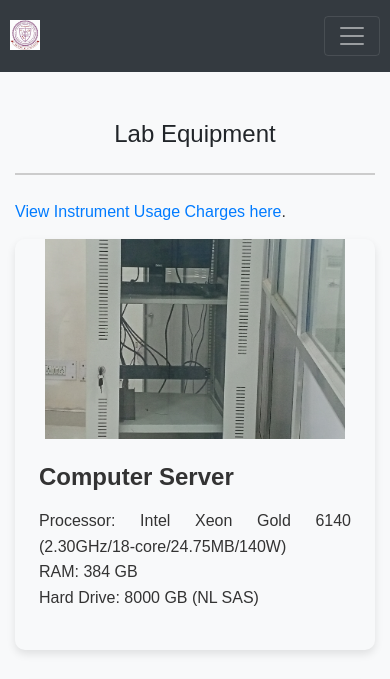
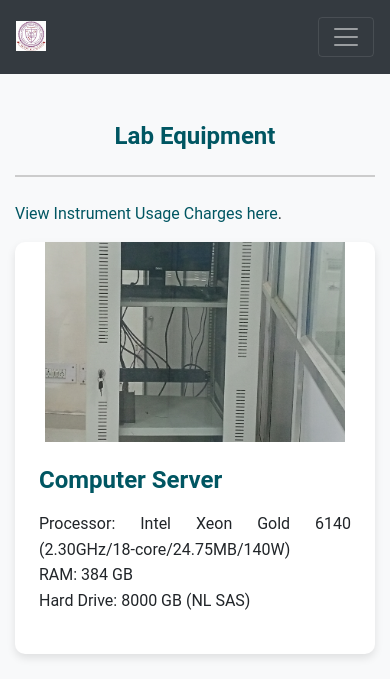
Before and after one commit to vijindal/MML_Group, a PHP site: page /Lab_facilities.html in a window 390 px wide. Shown: the top 679 px of the page. Run offline with PHP 8.4, Linux system fonts and the light colour scheme.

Commit message:
update_css

```diff
--- a/style.css
+++ b/style.css
@@ -1,59 +1,76 @@
 /* Global Styles */
+:root {
+    --primary: #005662; /* IIT BHU blue */
+    --accent: #FFC107; /* IIT BHU gold */
+    --text: #212529; /* Dark gray for text */
+    --background: #f8f9fa; /* Light gray background */
+    --border: #ccc; /* Neutral border */
+    --white: #ffffff; /* White for contrast */
+}
+
 body {
-    font-family: Arial, sans-serif;
+    font-family: 'Roboto', Arial, sans-serif; /* Modern font with fallback */
     margin: 0;
     padding: 0;
-    text-align: justify;
     line-height: 1.6;
-    color: #333;
-    background-color: #f8f9fa;
+    color: var(--text);
+    background-color: var(--background);
+    min-height: 100vh;
+    display: flex;
+    flex-direction: column;
+}
+
+h1, h2, h3, h4, h5, h6 {
+    color: var(--primary);
+    margin-bottom: 1rem;
+    font-weight: 700;
 }
 
 h1 {
-    margin-bottom: 20px;
     font-size: 2.5rem;
-    color: #212529;
-    text-align: center;
+}
+
+h2 {
+    font-size: 1.8rem;
 }
 
 p {
-    margin-bottom: 15px;
+    margin-bottom: 1rem;
+    text-align: justify;
 }
 
 ul {
-    padding-left: 20px;
+    padding-left: 1.5rem;
+    margin-bottom: 1rem;
 }
 
 a {
-    color: #007bff;
+    color: var(--primary);
     text-decoration: none;
+    transition: color 0.3s ease;
 }
 
 a:hover {
+    color: var(--accent);
     text-decoration: underline;
 }
 
 hr {
-    border: 1px solid #ccc;
-    margin: 20px 0;
+    border: 1px solid var(--border);
+    margin: 1.5rem 0;
 }
 
 img {
     max-width: 100%;
     height: auto;
     display: block;
-    margin: auto;
+    margin: 0 auto;
 }
 
 /* Navbar Styles */
 .navbar {
-    background-color: #333;
-    color: white;
-    padding: 15px 10px;
-    display: flex;
-    justify-content: space-between;
-    align-items: center;
-    flex-wrap: wrap;
+    background-color: var(--primary);
+    padding: 1rem;
 }
 
 .nav-list {
@@ -65,46 +82,121 @@
 }
 
 .nav-list li {
-    margin: 0 15px;
+    margin: 0 1rem;
 }
 
 .nav-list li a {
-    text-decoration: none;
-    color: white;
-    font-weight: bold;
-    padding: 5px 10px;
+    color: var(--white);
+    font-weight: 500;
+    padding: 0.5rem 1rem;
     border-radius: 5px;
+    transition: background-color 0.3s ease;
 }
 
 .nav-list li a:hover {
-    background-color: #575757;
+    background-color: var(--accent);
+    color: var(--text);
+    text-decoration: none;
 }
 
 /* Footer Styles */
 footer.address {
+    background-color: var(--primary);
+    color: var(--white);
+    padding: 2rem 1rem;
+    margin-top: auto;
     display: flex;
     justify-content: space-between;
-    align-items: flex-start;
-    background-color: #333;
-    color: white;
-    padding: 20px 10px;
     flex-wrap: wrap;
 }
 
 footer.address .address-section {
-    width: 30%;
-    padding: 10px;
+    flex: 1;
+    min-width: 200px;
+    padding: 1rem;
 }
 
 footer.address .address-section h4 {
-    margin-bottom: 10px;
     font-size: 1.2rem;
-    color: #f8f9fa;
+    margin-bottom: 0.5rem;
 }
 
 footer.address .address-section p {
-    margin: 5px 0;
     font-size: 0.9rem;
+    margin: 0.3rem 0;
+}
+
+/* Card Styles (for Publications, Facilities, etc.) */
+.card {
+    box-shadow: 0 4px 8px rgba(0, 0, 0, 0.1);
+    border-radius: 10px;
+    margin-bottom: 1.5rem;
+    background-color: var(--white);
+    border: none; /* Override Bootstrap default */
+}
+
+.card-body {
+    padding: 1.5rem;
+}
+
+/* Equipment Card (Lab Facilities) */
+.equipment-card {
+    display: flex;
+    align-items: center;
+    margin-bottom: 2rem;
+    box-shadow: 0 4px 8px rgba(0, 0, 0, 0.1);
+    border-radius: 10px;
+    background-color: var(--white);
+    overflow: hidden;
+}
+
+.equipment-card img {
+    width: 300px;
+    height: 200px;
+    object-fit: cover;
+}
+
+.equipment-info {
+    padding: 1.5rem;
+    flex: 1;
+}
+
+/* Sidebar Menu (Teaching, Research) */
+.main-container {
+    display: flex;
+    flex-wrap: wrap;
+}
+
+.sidebar {
+    width: 250px;
+    padding: 1rem;
+    background-color: var(--white);
+    box-shadow: 2px 0 5px rgba(0, 0, 0, 0.1);
+}
+
+.sidebar ul {
+    list-style: none;
+    padding: 0;
+}
+
+.sidebar li {
+    margin-bottom: 0.75rem;
+}
+
+.sidebar a {
+    color: var(--primary);
+    font-weight: 500;
+}
+
+.sidebar a:hover {
+    color: var(--accent);
+}
+
+/* Content Section */
+.content {
+    flex-grow: 1;
+    padding: 1.5rem;
+    margin-left: 250px;
 }
 
 /* Responsive Media Queries */
@@ -113,22 +205,27 @@
         font-size: 2rem;
     }
 
-    footer.address .address-section {
-        width: 45%;
-    }
-
-    .navbar {
-        flex-direction: column;
-        text-align: center;
-    }
-
     .nav-list {
         flex-direction: column;
-        margin-top: 10px;
+        margin-top: 0.5rem;
     }
 
     .nav-list li {
-        margin: 10px 0;
+        margin: 0.5rem 0;
+    }
+
+    .sidebar {
+        width: 100%;
+        position: static;
+        box-shadow: none;
+    }
+
+    .content {
+        margin-left: 0;
+    }
+
+    footer.address .address-section {
+        flex: 1 1 45%;
     }
 }
 
@@ -137,56 +234,31 @@
         font-size: 1.5rem;
     }
 
+    h2 {
+        font-size: 1.3rem;
+    }
+
+    .equipment-card {
+        flex-direction: column;
+    }
+
+    .equipment-card img {
+        width: 100%;
+        height: auto;
+    }
+
     footer.address .address-section {
-        width: 100%;
+        flex: 1 1 100%;
         text-align: center;
     }
 
     iframe {
-        width: 100%;
         height: 300px;
     }
 }
 
-/* Main layout */
-.main-container {
-    display: flex;
+/* Accessibility Enhancements */
+:focus {
+    outline: 2px solid var(--accent);
+    outline-offset: 2px;
 }
-
-/* Sidebar Menu */
-.sidebar {
-    width: 250px;
-    padding: 15px;
-    position: fixed;
-    height: 100%;
-}
-
-.sidebar ul {
-    list-style-type: none;
-    padding: 0;
-}
-
-.sidebar li {
-    margin-bottom: 10px;
-}
-
-.sidebar a {
-    color: #007bff;
-    text-decoration: none;
-}
-
-.sidebar a:hover {
-    text-decoration: underline;
-}
-
-/* Content Section */
-.content {
-    margin-left: 250px;
-    padding: 20px;
-    flex-grow: 1;
-
-}
-
-.content h1, .content h2 {
-    color: #212529;
-}
```
